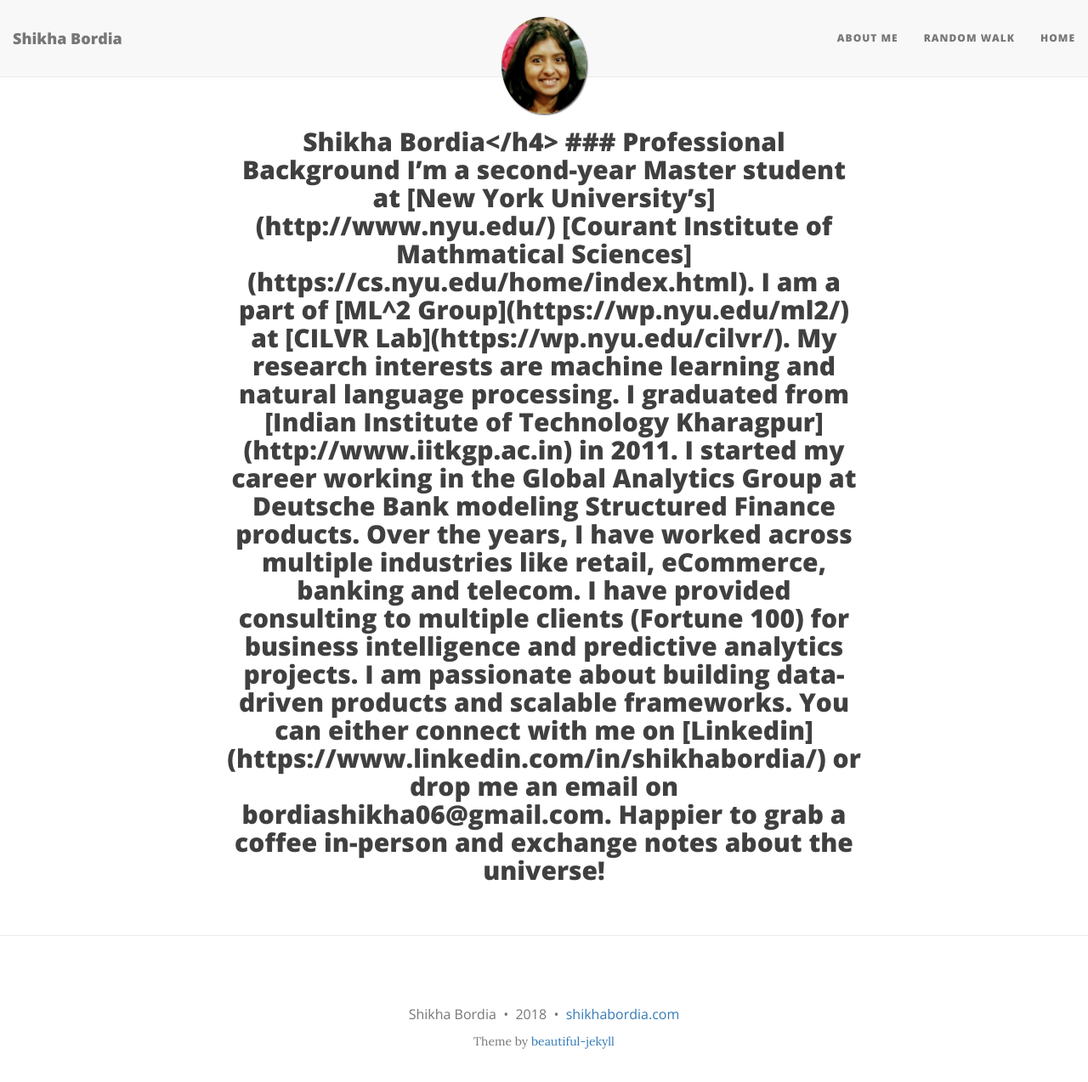
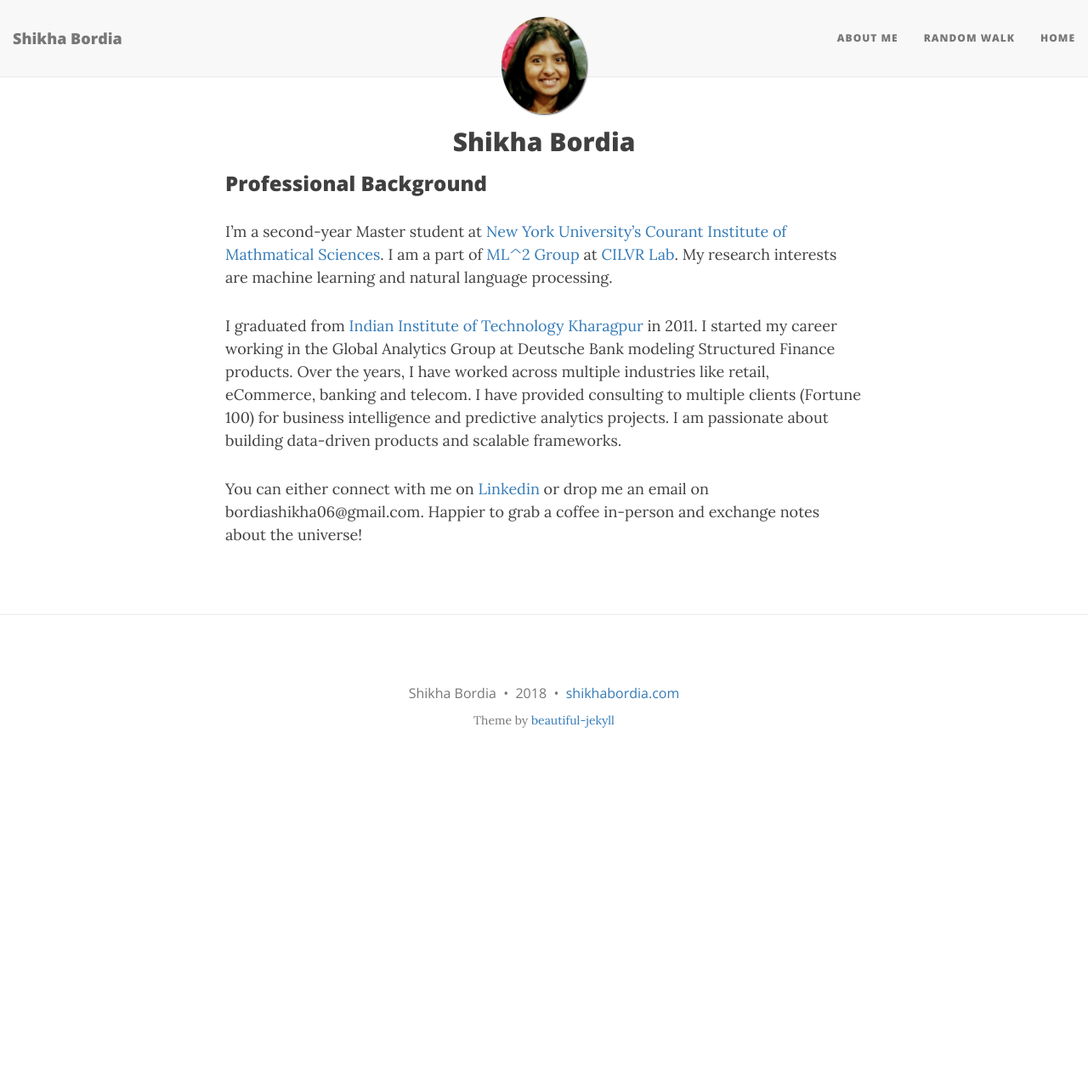
Before and after one commit to BordiaS/bordias.github.io, a Jekyll site: the page built from index.md, in a window 1280 px wide and 1287 px high. Shown: the top 1274 px of the window at 85% size. Built offline with Jekyll 4.4.1, drawn with Linux system fonts in a browser that asks for light colours; nearby versions of some CDN libraries; the list of posts is cut into pages by our own code.

Commit message:
markdown heading font changed

```diff
--- a/index.md
+++ b/index.md
@@ -5,7 +5,7 @@
 -->
 ---
 
-<h2 align="center">Shikha Bordia</h4>
+<h2 align="center">Shikha Bordia</h2>
 
 ### Professional Background
 
```
